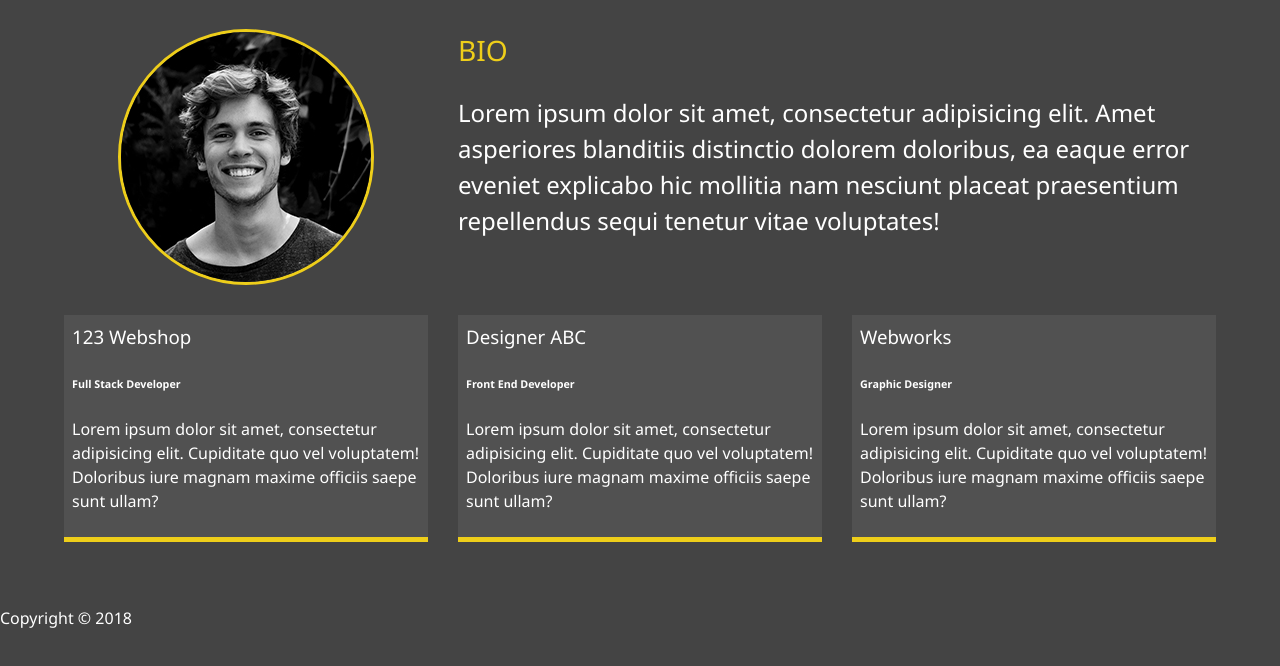
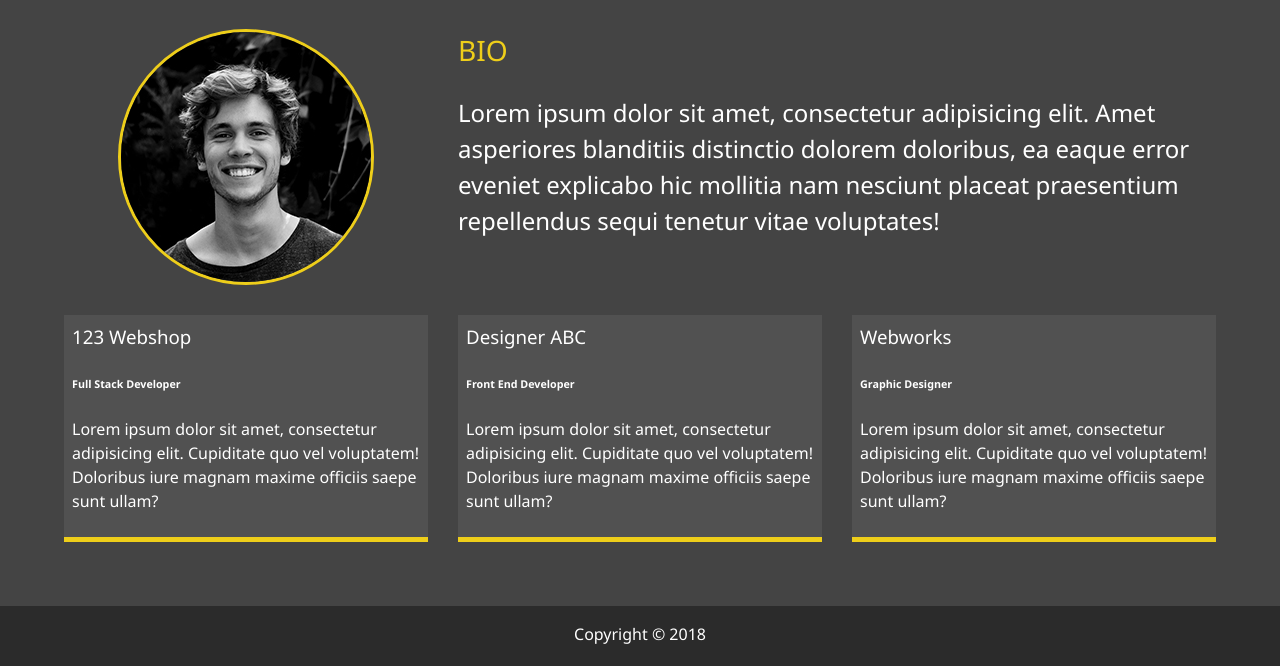
Before and after one commit to Annie-Huang/modern_portfolio, a website: page dist/about.html in a window 1280 px wide. Shown: the part 253-919 px from the top of the page. Before the commit the page ends 883 px from the top, so only its background shows below. Drawn offline with Linux system fonts and the light colour scheme.

Commit message:
Style the <footer>

```diff
--- a/scss/main.scss
+++ b/scss/main.scss
@@ -106,3 +106,11 @@ main {
     border-bottom: $secondary-color 5px solid;
   }
 }
+
+#main-footer {
+  text-align: center;
+  padding: 1rem;
+  background: darken($primary-color, 10);
+  color: set-text-color($primary-color);
+  height: 60px;
+}
```
Also changed, not shown: dist/css/main.css.
